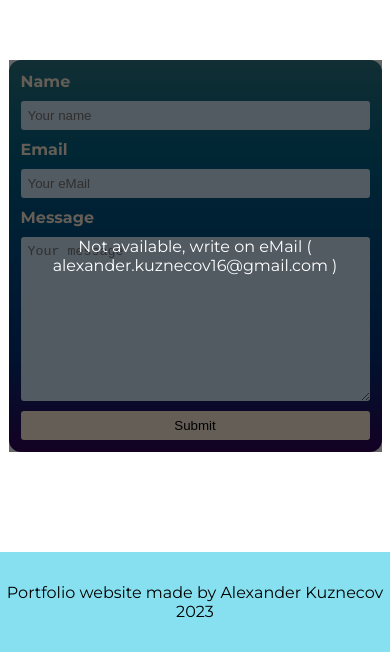
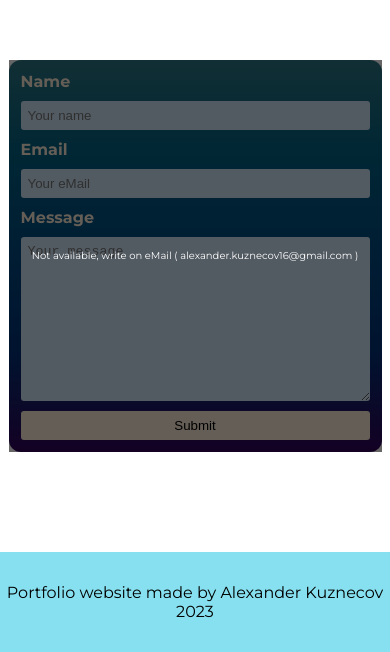
Before and after one commit to alexkuznecov16/portfolio_, a React (Create React App) app: page / in a window 390 px wide. Shown: the part 2686-3338 px from the top of the page. Built offline with nearby package versions, Linux system fonts and the light colour scheme; grey boxes are pictures that could not be loaded.

Commit message:
срфтпу куыгь

```diff
--- a/src/Components/Contacts/Contacts.css
+++ b/src/Components/Contacts/Contacts.css
@@ -44,7 +44,6 @@
     justify-content: center;
     align-items: center;
     color: #fff;
-    user-select: all;
 }
 
 .Contacts__container-inner-form:hover {
@@ -84,6 +83,9 @@
         width: 200px;
         height: 300px;
     }
+    .Contacts__container-inner-form:after {
+        font-size: 10px;
+    }
 }
 
 @media screen and (max-width: 350px) {
--- a/src/Components/Content/Content.jsx
+++ b/src/Components/Content/Content.jsx
@@ -1,6 +1,6 @@
 import './Content.css';
 
-import cv_file from '../../Files/RESUME.pdf'
+import cv_file from '../../Files/RESUME-1.pdf'
 
 const Content = () => {
     return (
```
Also changed, not shown: 1 other file (tests, documents, lock files or other folders).
